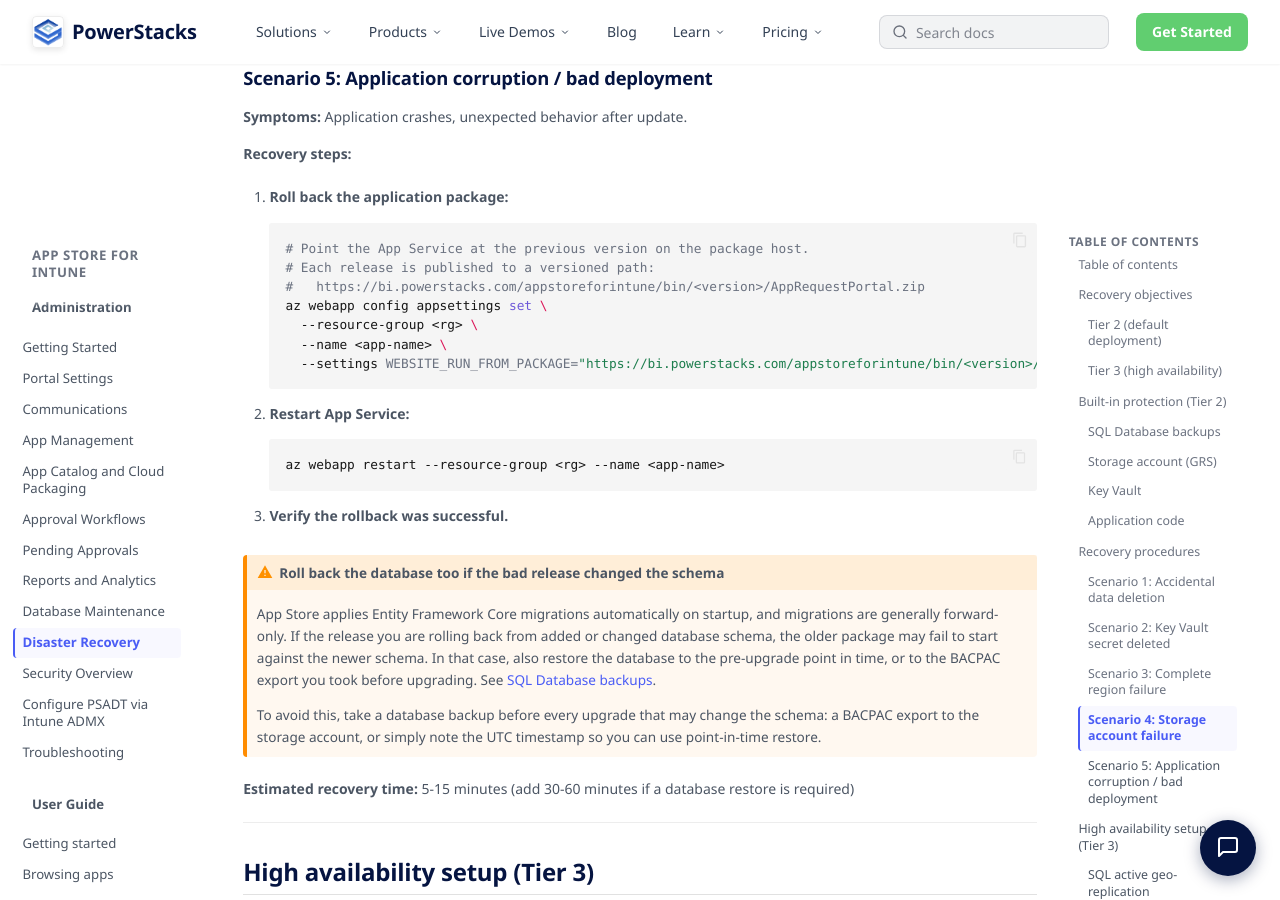
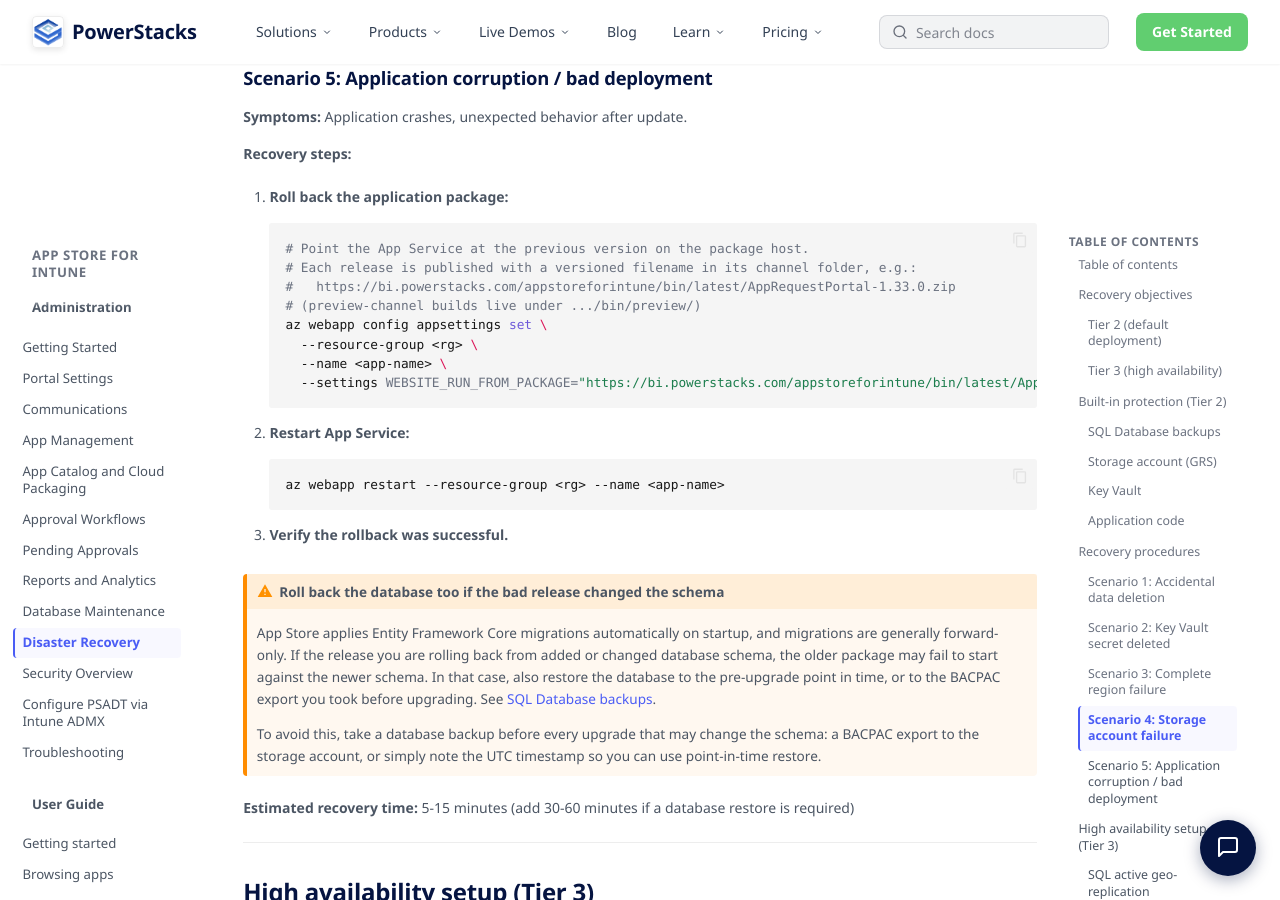
Before and after one commit to powerstacks-corp/powerstacks-docs, an MkDocs documentation site: the page built from docs/app-store-for-intune/administration/disaster-recovery.md, in a window 1280 px wide and 900 px high, scrolled down 6051 px. Built offline with MkDocs 1.6.1 and Material for MkDocs 9.7.7, drawn with Linux system fonts in a browser that asks for light colours.

Commit message:
Add subscribe link and fix the DR rollback package path
Point the Setup Wizard's license step at powerstacks.com/plans for getting a
key. Correct the disaster-recovery rollback URL to the versioned filename the
release workflow already publishes (bin/latest/AppRequestPortal-<version>.zip),
not the bin/<version>/ path the earlier draft assumed.

````diff
--- a/docs/app-store-for-intune/administration/disaster-recovery.md
+++ b/docs/app-store-for-intune/administration/disaster-recovery.md
@@ -285,12 +285,13 @@
 1. **Roll back the application package:**
    ```bash
    # Point the App Service at the previous version on the package host.
-   # Each release is published to a versioned path:
-   #   https://bi.powerstacks.com/appstoreforintune/bin/<version>/AppRequestPortal.zip
+   # Each release is published with a versioned filename in its channel folder, e.g.:
+   #   https://bi.powerstacks.com/appstoreforintune/bin/latest/AppRequestPortal-1.33.0.zip
+   # (preview-channel builds live under .../bin/preview/)
    az webapp config appsettings set \
      --resource-group <rg> \
      --name <app-name> \
-     --settings WEBSITE_RUN_FROM_PACKAGE="https://bi.powerstacks.com/appstoreforintune/bin/<version>/AppRequestPortal.zip"
+     --settings WEBSITE_RUN_FROM_PACKAGE="https://bi.powerstacks.com/appstoreforintune/bin/latest/AppRequestPortal-<version>.zip"
    ```
 
 2. **Restart App Service:**
````
Also changed, not shown: docs/app-store-for-intune/installation/setup-guide/sign-in.md (+1 -1 lines).
